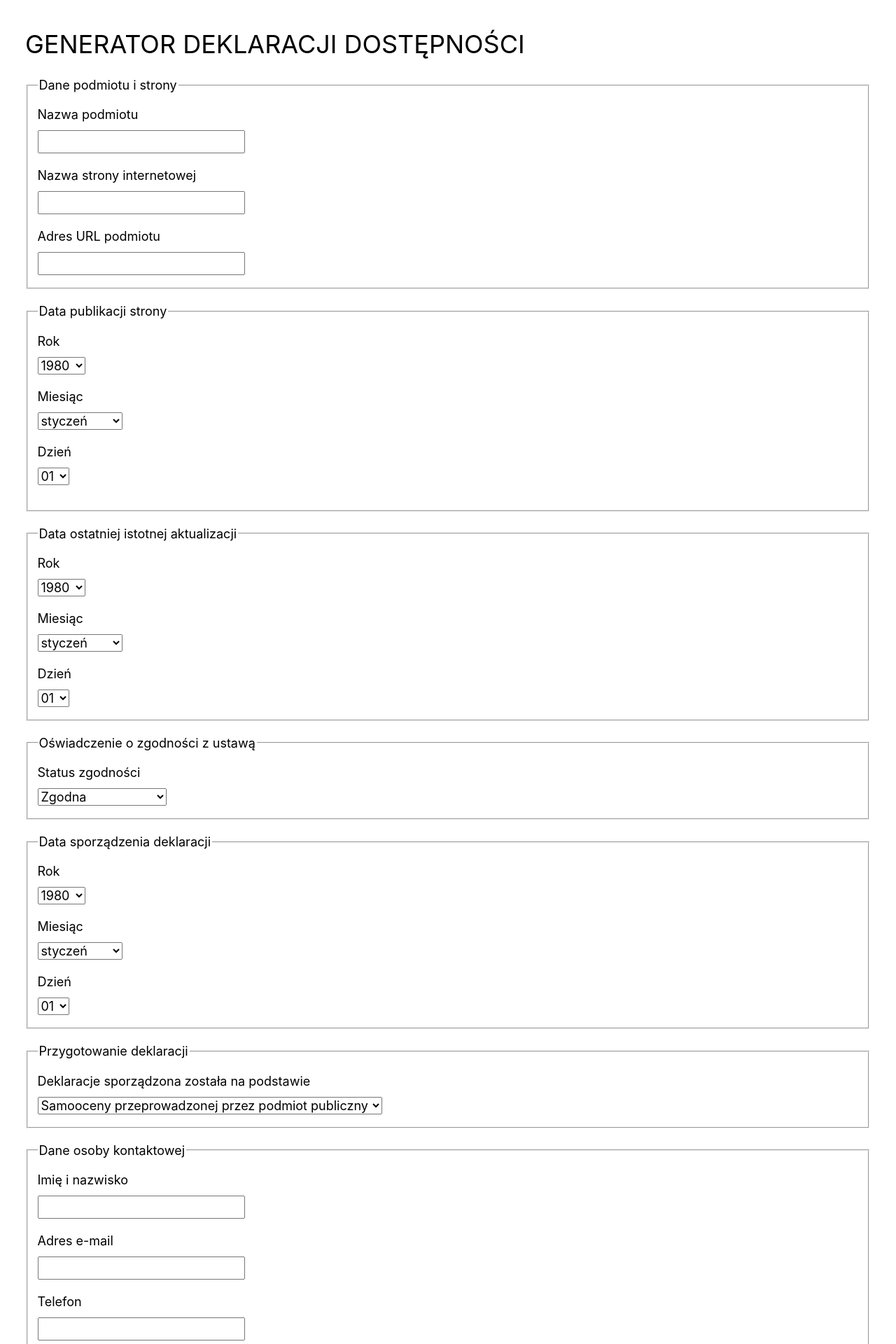
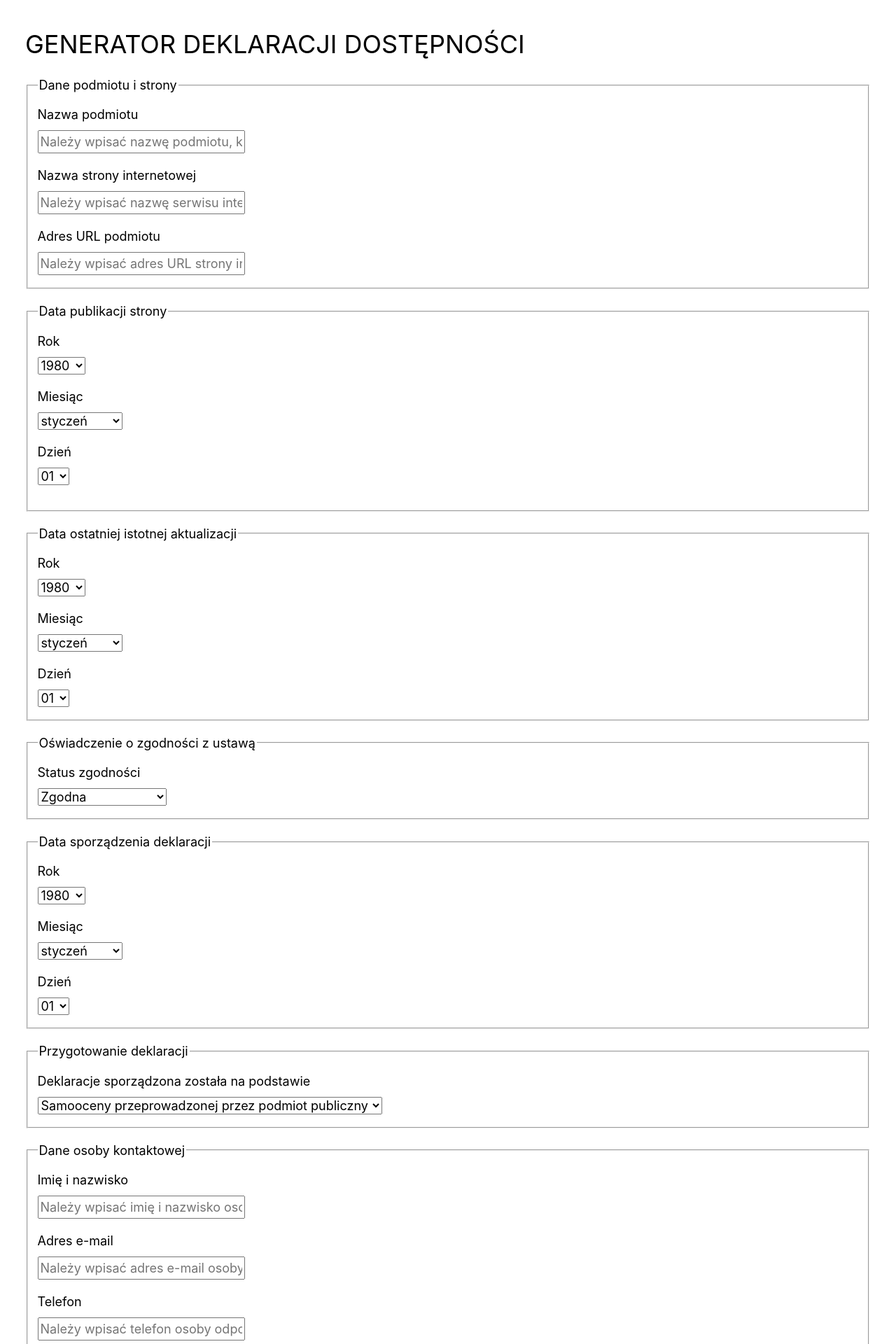
Before and after one commit to hubert79/utilitia-generator, a PHP site: page / in a window 1280 px wide. Shown: the top 1920 px of the page at 70% size. Run offline with PHP 8.4, Linux system fonts and the light colour scheme.

Commit message:
Dodano atrybut placeholder

```diff
--- a/index.php
+++ b/index.php
@@ -570,7 +570,8 @@ $_SESSION['s_linkStatus'] = "";
 								echo $_SESSION['fr_entityName'];
 								unset($_SESSION['fr_entityName']);
 							}
-							?>" name="entityName" id="entityName" />
+							?>" name="entityName" id="entityName"
+							placeholder="Należy wpisać nazwę podmiotu, który jest właścicielem strony."  />
 
 							<?php
 								if (isset($_SESSION['e_entityName']))
@@ -589,7 +590,8 @@ $_SESSION['s_linkStatus'] = "";
 								echo $_SESSION['fr_serviceName'];
 								unset($_SESSION['fr_serviceName']);
 							}
-							?>" name="serviceName" id="serviceName" />
+							?>" name="serviceName" id="serviceName"
+							placeholder="Należy wpisać nazwę serwisu internetowego, którego dotyczy deklaracja."							/>
 
 							<?php
 								if (isset($_SESSION['e_serviceName']))
@@ -608,7 +610,8 @@ $_SESSION['s_linkStatus'] = "";
 								echo $_SESSION['fr_entityURLAdress'];
 								unset($_SESSION['fr_entityURLAdress']);
 							}
-							?>" name="entityURLAdress" id="entityURLAdress" />
+							?>" name="entityURLAdress" id="entityURLAdress"
+							placeholder="Należy wpisać adres URL strony internetowej, której dotyczy deklaracja."	/>
 
 							<?php
 								if (isset($_SESSION['e_entityURLAdress']))
@@ -884,7 +887,8 @@ $_SESSION['s_linkStatus'] = "";
 						<div>
 						<label for="contentNotAccessibleStatus">Treść niedostępna</label>
 							<div>
-								<textarea id="contentNotAccessibleStatus" name="contentNotAccessibleStatus"><?php
+								<textarea id="contentNotAccessibleStatus" name="contentNotAccessibleStatus" cols="25" rows="4"
+								placeholder="Należy wpisać treści niedostępne prezentowane na stronie, której dotyczy deklaracja." ><?php
 									if (isset($_SESSION['fr_contentNotAccessibleStatus']))
 									{
 										echo $_SESSION['fr_contentNotAccessibleStatus'];
@@ -905,7 +909,8 @@ $_SESSION['s_linkStatus'] = "";
 						<div>
 						<label for="offStatus">Wyłączenia</label>
 							<div>
-								<textarea id="offStatus" name="offStatus"><?php
+								<textarea id="offStatus" name="offStatus" cols="25" rows="4"
+								placeholder="Należy wpisać treści ustawowo zwolnione z dostępności" ><?php
 									if (isset($_SESSION['fr_offStatus']))
 									{
 										echo $_SESSION['fr_offStatus'];
@@ -930,7 +935,7 @@ $_SESSION['s_linkStatus'] = "";
 								echo $_SESSION['fr_linkStatus'];
 								unset($_SESSION['fr_linkStatus']);
 							}
-						?>" name="linkStatus" /></div>
+						?>" name="linkStatus" placeholder="Należy wpisać adres URL do strony udostępniającej treści niedostępne w postaci alternatywnej." /></div>
 
 						<?php
 							if (isset($_SESSION['e_linkStatus']))
@@ -1104,7 +1109,8 @@ $_SESSION['s_linkStatus'] = "";
 										echo $_SESSION['fr_nameExtermalEntity'];
 										unset($_SESSION['fr_nameExtermalEntity']);
 									}
-								?>"  name="nameExtermalEntity" />
+								?>"  name="nameExtermalEntity"
+								placeholder="Należy wpisać nazwę podmiotu zewnętrznego oceniającego dostępność strony internetowej." />
 
 								<?php
 									if (isset($_SESSION['e_nameExtermalEntity']))
@@ -1130,7 +1136,8 @@ $_SESSION['s_linkStatus'] = "";
 								echo $_SESSION['fr_contactName'];
 								unset($_SESSION['fr_contactName']);
 							}
-							?>" name="contactName" id="contactName" />
+							?>" name="contactName" id="contactName"
+							placeholder="Należy wpisać imię i nazwisko osoby odpowiedzialnej za kontakt w sprawie dostępności strony internetowej." />
 
 							<?php
 								if (isset($_SESSION['e_contactName']))
@@ -1151,7 +1158,8 @@ $_SESSION['s_linkStatus'] = "";
 									echo $_SESSION['fr_contactEmail'];
 									unset($_SESSION['fr_contactEmail']);
 								}
-								?>" name="contactEmail" id="contactEmail" />
+								?>" name="contactEmail" id="contactEmail"
+								placeholder="Należy wpisać adres e-mail osoby odpowiedzialnej za kontakt w sprawie dostępności strony internetowej."  />
 
 								<?php
 									if (isset($_SESSION['e_contactEmail']))
@@ -1172,7 +1180,8 @@ $_SESSION['s_linkStatus'] = "";
 									echo $_SESSION['fr_contactTelephon'];
 									unset($_SESSION['fr_contactTelephon']);
 								}
-								?>" name="contactTelephon" id="contactTelephon" />
+								?>" name="contactTelephon" id="contactTelephon"
+								placeholder="Należy wpisać telefon osoby odpowiedzialnej za kontakt w sprawie dostępności strony internetowej." />
 
 								<?php
 									if (isset($_SESSION['e_contactTelephon']))
@@ -1191,7 +1200,8 @@ $_SESSION['s_linkStatus'] = "";
 					<div>
 						<label for="archaccess">Dostępność architektoniczna</label>
 						<div>
-							<textarea id="archaccess" name="archaccess"><?php
+							<textarea id="archaccess" name="archaccess" cols="25" rows="4"
+							placeholder="Należy opisać dostępność architektoniczną" ><?php
 								if (isset($_SESSION['fr_archaccess']))
 								{
 									echo $_SESSION['fr_archaccess'];
@@ -1225,7 +1235,8 @@ $_SESSION['s_linkStatus'] = "";
 						<div>
 						<label for="describeMobileApp">Opis</label>
 							<div>
-								<textarea id="describeMobileApp" name="describeMobileApp"><?php
+								<textarea id="describeMobileApp" name="describeMobileApp" cols="25" rows="4"
+								placeholder="Należy wpisać opis aplikacji mobilnej" ><?php
 									if (isset($_SESSION['fr_describeMobileApp']))
 									{
 										echo $_SESSION['fr_describeMobileApp'];
@@ -1252,7 +1263,8 @@ $_SESSION['s_linkStatus'] = "";
 										echo $_SESSION['fr_linkMobileApp'];
 										unset($_SESSION['fr_linkMobileApp']);
 									}
-								?>" name="linkMobileApp" /></div>
+								?>" name="linkMobileApp"
+								placeholder="Należy wpisać adres URL udostępniający aplikacje mobilną" /></div>
 
 								<?php
 									if (isset($_SESSION['e_linkMobileApp']))
@@ -1271,7 +1283,8 @@ $_SESSION['s_linkStatus'] = "";
 					<div>
 						<label for="addInformation">Informacje dodatkowe</label>
 						<div>
-							<textarea id="addInformation" name="addInformation"><?php
+							<textarea id="addInformation" name="addInformation" cols="25" rows="4"
+							placeholder="Pole do wpisania dowolnych informacji dotyczących strony internetowej." ><?php
 								if (isset($_SESSION['fr_addInformation']))
 								{
 									echo $_SESSION['fr_addInformation'];
--- a/js/valid.js
+++ b/js/valid.js
@@ -123,7 +123,7 @@ form.addEventListener("submit", e => {
 		form.submit();
 	}
 	else {
-		alert(messageErrors);
+		form.submit();
 	}
 
 });
```
